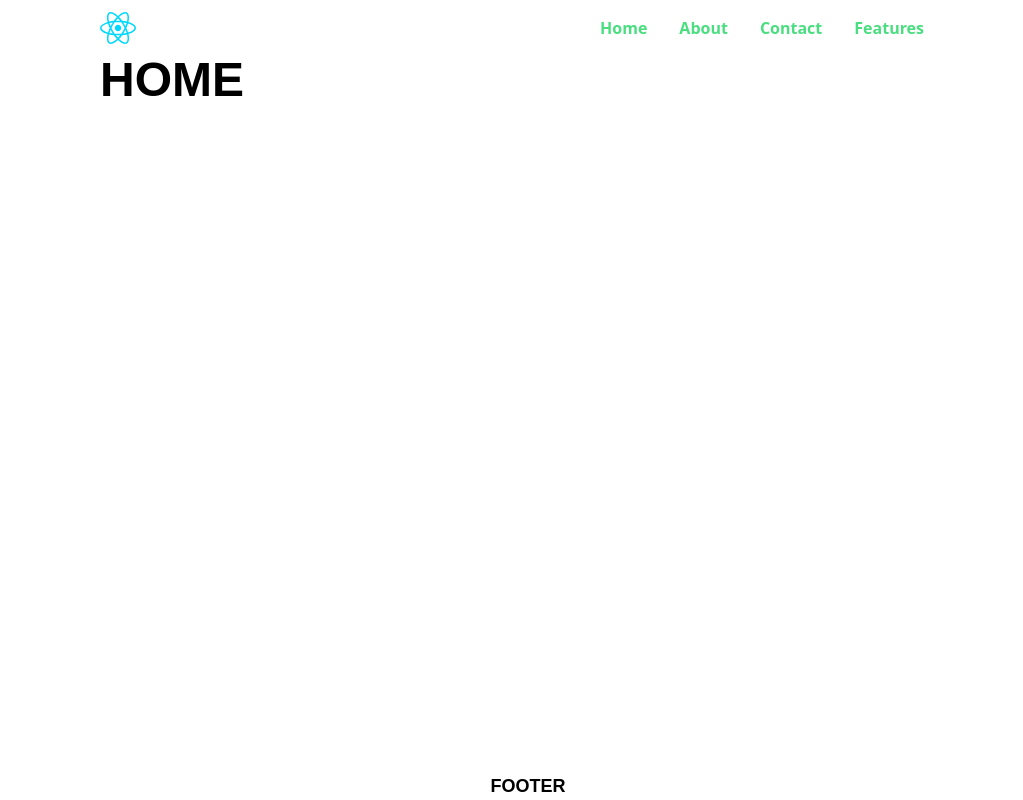
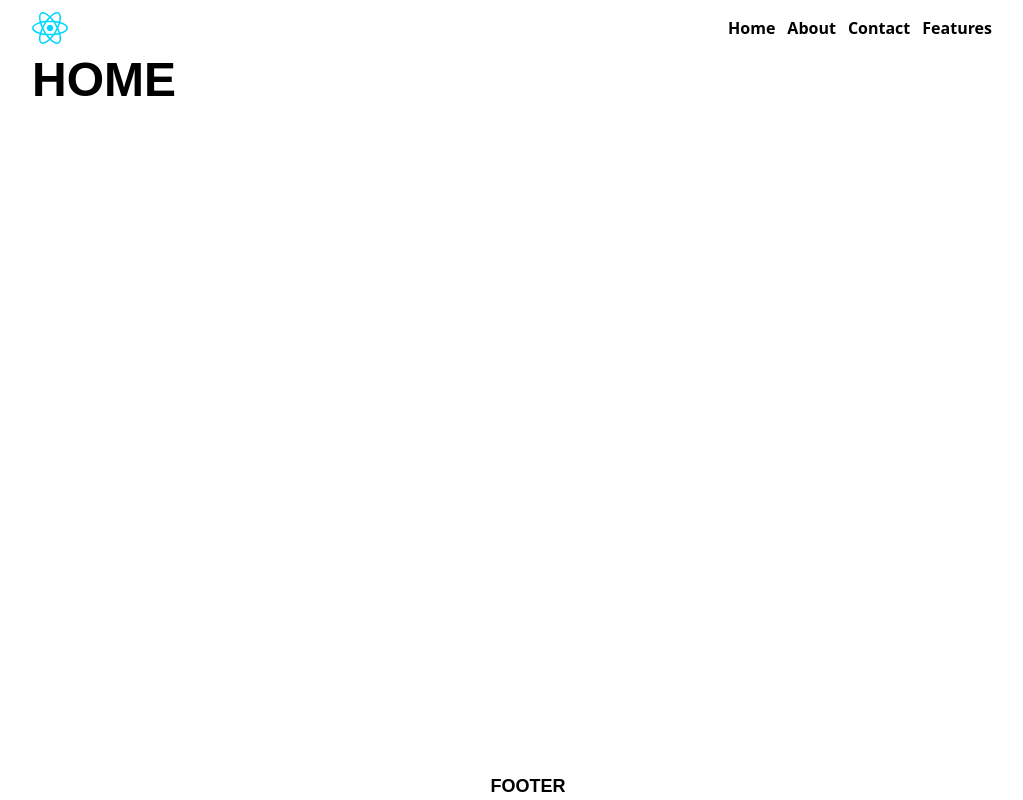
Before and after one commit to 1sfandyor/w3schools, a React (Vite) app: page / in a window 1280 px wide. Shown: the whole page, without its empty margins (112-1135 px from the left). Built offline with nearby package versions, Linux system fonts and the light colour scheme.

Commit message:
Add container, screens, colors and font-family

```diff
--- a/tailwind.config.js
+++ b/tailwind.config.js
@@ -7,29 +7,84 @@
   theme: {
     extend: {
       screens: {
-        sm: '600px',
+        sm: '375px',
+        lt: '425px',
         md: '768px',
-        lg: '984px',
-        xl: '1900px',
-        '2xl': '1496px',
+        lp: '1024px',
+        lg: '1300px',
+        xl: '1440px',
+      '2xl': '1990px',
       },
 
       fontFamily: {
-        primary: 'Arial, sans-serif'
-      }
+        primary: ['Source Sans Pro', 'Arial', 'sans-serif']
+      },
+
+      colors: {
+        // GRAY
+        gray: '#38444d',
+        grayer: "#282A35",
+        darkgray: '#1d2a35',
+        lightgray: '#f3ecea',
+        grayText: '#ddd',
+
+        // BLUE
+        blue: '#80b6ff',
+        darkBlue: '#0d1721',
+        mBlue: '#15202b',
+
+        // GREEN
+        green: '#04AA6D',
+        darkGreen: "#88c999",
+
+        laym: "#D9EEE1",
+        red: '#ff9999',
+        yellow: "#FFF4A3",
+        pink: '#ffc0c7',
+        cyan: '#96D4D4',
+        purple: "#c5a5c5"
+      },
     },
+
+
 
     container: {
       center: true,
       padding: {
         DEFAULT: '1rem',
-        sm: '2rem',
-        lg: '4rem',
-        xl: '5rem',
-        '2xl': '6rem',
       }
     }
 
   },
-  plugins: [],
+  plugins: [
+    function ({ addComponents }) {
+      addComponents({
+        '.container': {
+          width: '100%',
+          maxWidth: '100%',
+          '@screen sm': {
+            maxWidth: '375px',
+          },
+          '@screen lt': {
+            maxWidth: '425px',
+          },
+          '@screen md': {
+            maxWidth: '768px',
+          },
+          '@screen lp': {
+            maxWidth: '1024px',
+          },
+          '@screen lg': {
+            maxWidth: '1300px',
+          },
+          '@screen xl': {
+            maxWidth: '1440px',
+          },
+          '@screen 2xl': {
+            maxWidth: '1990px',
+          },
+        }
+      })
+    }
+  ],
 }
```
